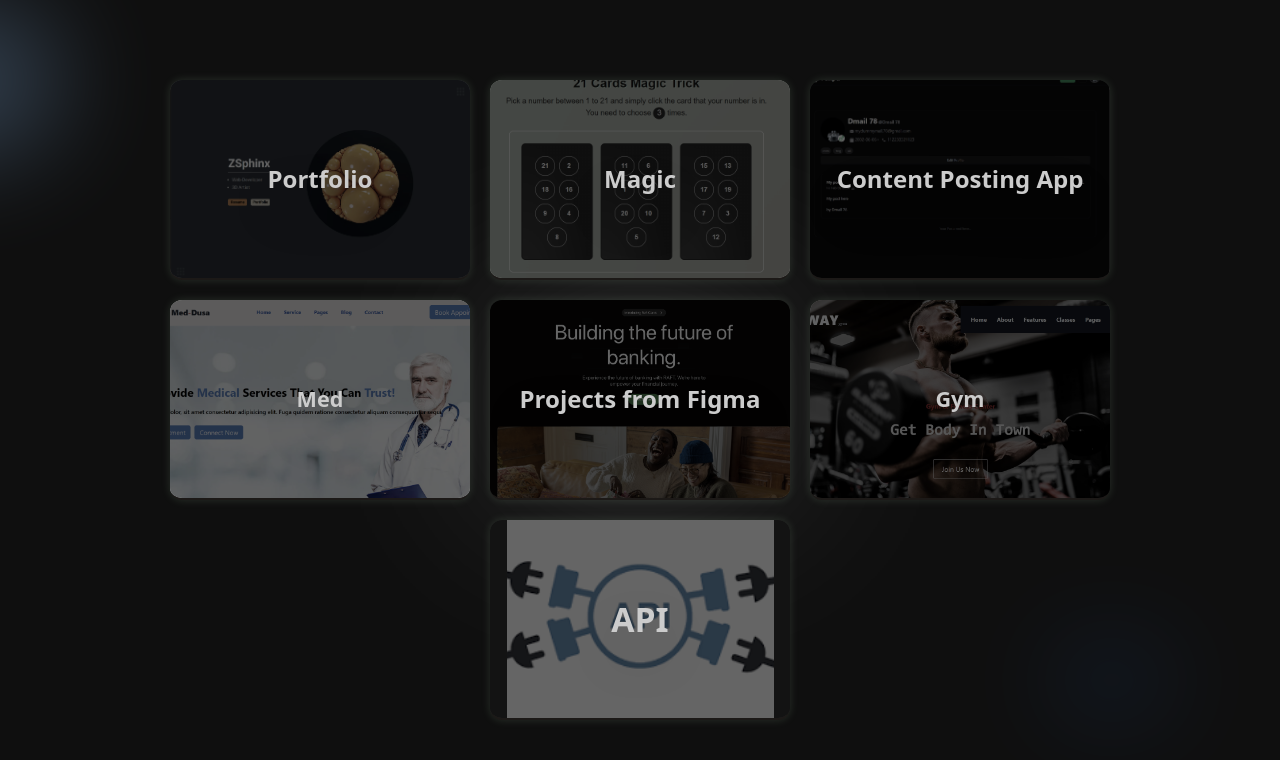
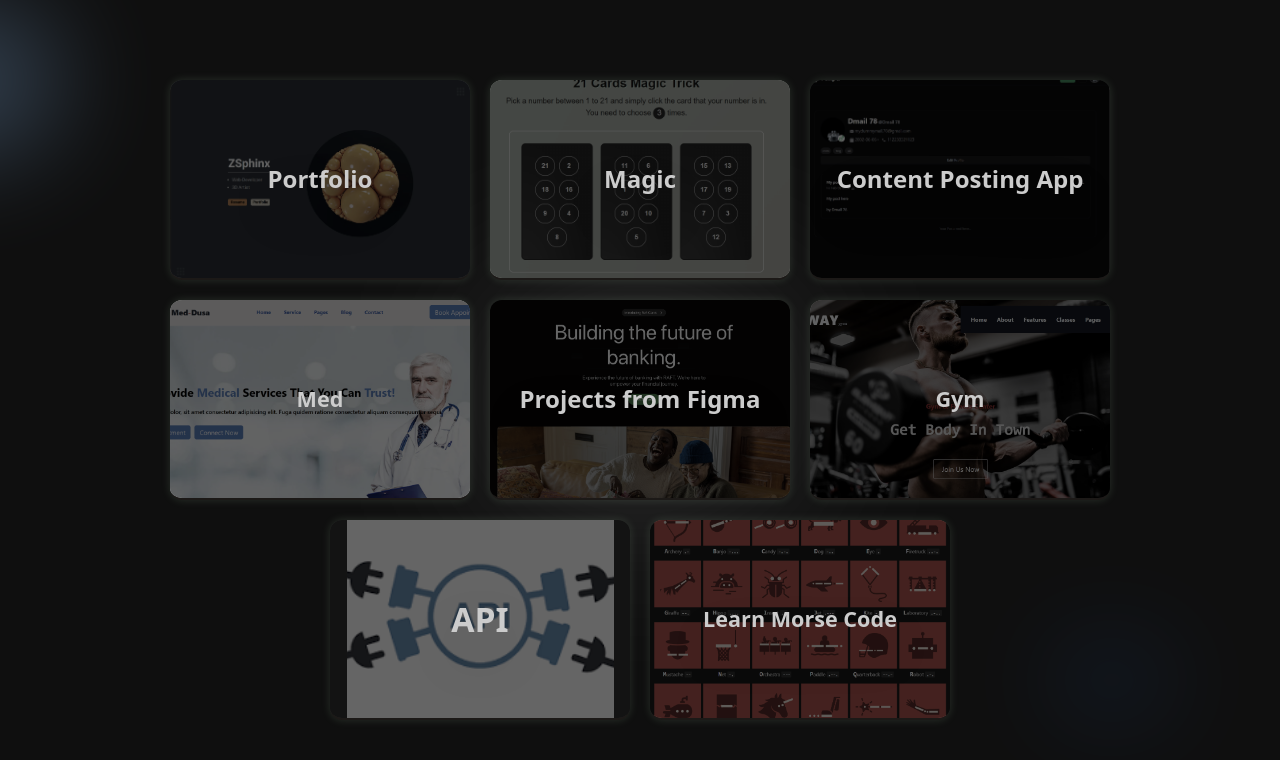
Before and after one commit to zsphinxyz/sthl, a Next.js app: page / in a window 1280 px wide. Shown: the top 760 px of the page. Built offline with nearby package versions, Linux system fonts and the light colour scheme.

Commit message:
add zmorse project and vercel analytics integration

```diff
--- a/app/layout.tsx
+++ b/app/layout.tsx
@@ -1,5 +1,6 @@
 import './globals.css'
-import type { Metadata } from 'next'
+import type { Metadata } from 'next';
+import { Analytics } from "@vercel/analytics/react"
 
 export const metadata: Metadata = {
   title: 'STHL',
@@ -13,6 +14,7 @@ export default function RootLayout({
 }) {
   return (
     <html lang="en">
+      <Analytics/>
       <body className='bg-[#0f0f0f] w-full min-h-screen flex items-center justify-center'>{children}</body>
     </html>
   )
--- a/app/page.tsx
+++ b/app/page.tsx
@@ -1,5 +1,5 @@
 'use client'
-import {motion, animate, delay} from 'framer-motion'
+import {motion, animate, delay} from 'framer-motion';
 
 import magic from '@/assets/magic.png';
 import color from '@/assets/color.png';
@@ -12,6 +12,7 @@ import figma from '@/assets/figma.png';
 import portfolio from '@/assets/portfolio.png';
 import ztempa from '@/assets/ztempa.png';
 import api from '@/assets/api.png';
+import zmorse from '@/assets/zmorse.png';
 
 import Image from 'next/image'
 
@@ -65,6 +66,12 @@ export default function Home() {
       text:'API',
       size:140,
       img: api
+    },
+    {
+      link:'https://zmorse.vercel.app',
+      text:'Learn Morse Code',
+      size: 90,
+      img: zmorse
     },
     // {
     //   link:'https://sdec78451.vercel.app',
--- a/package.json
+++ b/package.json
@@ -9,6 +9,7 @@
     "lint": "next lint"
   },
   "dependencies": {
+    "@vercel/analytics": "^1.3.1",
     "framer-motion": "^10.18.0",
     "next": "^14.2.3",
     "react": "^18.3.1",
```
Also changed, not shown: assets/zmorse.png (added), 1 other file (tests, documents, lock files or other folders).
